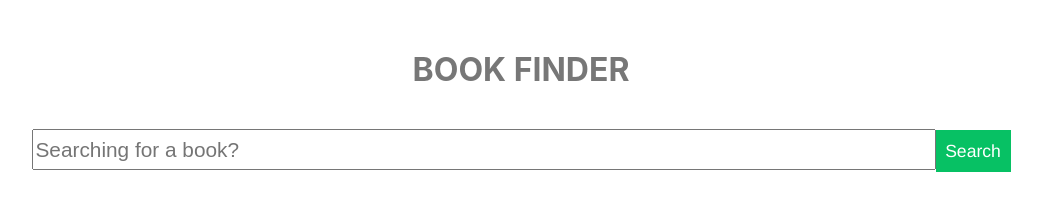
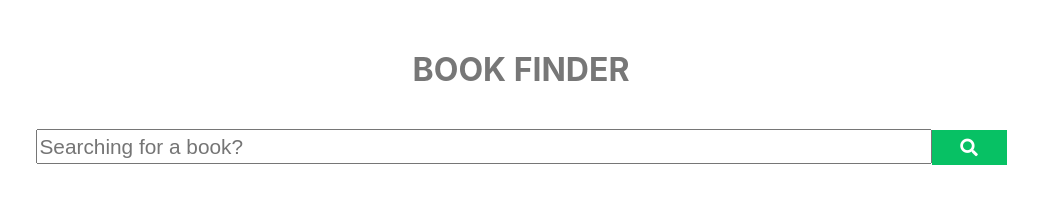
Before and after one commit to chocko120/book-finder, a React (Create React App) app: page / in a window 1280 px wide. Shown: the top 222 px of the page, without its empty margins (119-1161 px from the left). Built offline with nearby package versions, Linux system fonts and the light colour scheme; no server answers.

Commit message:
change search icon

```diff
--- a/public/index.html
+++ b/public/index.html
@@ -13,6 +13,9 @@
       user's mobile device or desktop. See https://developers.google.com/web/fundamentals/web-app-manifest/
     -->
     <link rel="manifest" href="%PUBLIC_URL%/manifest.json" />
+    <link rel="stylesheet" href="https://use.fontawesome.com/releases/v5.7.2/css/all.css"
+          integrity="sha384-fnmOCqbTlWIlj8LyTjo7mOUStjsKC4pOpQbqyi7RrhN7udi9RwhKkMHpvLbHG9Sr"
+          crossorigin="anonymous">
     <!--
       Notice the use of %PUBLIC_URL% in the tags above.
       It will be replaced with the URL of the `public` folder during the build.
@@ -23,6 +26,7 @@
       Learn how to configure a non-root public URL by running `npm run build`.
     -->
     <title>Book Finder</title>
+    <script></script>
   </head>
   <body>
     <noscript>You need to enable JavaScript to run this app.</noscript>
--- a/src/App.css
+++ b/src/App.css
@@ -8,11 +8,11 @@
   box-shadow: 4px 8px 16px rgba(0,0,0,0.3);
   transition: 0.3s;
   margin: 30px 10px;
-  width: 45vw;
+  width: 28vw;
   height: 45vh;
   border-radius: 2px;
   display: inline-block;
-  min-width: 350px;
+  min-width: 450px;
   min-height: 270px;
 }
 
@@ -23,7 +23,7 @@
 .book_wrapper:hover .book_thmb{
   box-shadow: 8px 10px 20px rgba(0,0,0,0.3);
   margin-top: -26px;
-  width: 36%;
+  width: 41%;
   height: 90%;
   transition: 0.3s;
 }
@@ -32,10 +32,18 @@
   margin-top: -20px;
   border-radius: 6px;
   height: 78%;
-  width: 35%;
+  width: 39%;
   float: left;
   box-shadow: 4px 8px 16px rgba(0,0,0,0.3);
   transition: 0.3s;
+}
+
+.book_content {
+  float: right;
+  width: 57%;
+  height: 100%;
+  position: relative;
+  text-align: left;
 }
 
 .book_info_button {
@@ -76,14 +84,6 @@ h3 {
   margin-bottom: 40px;
 }
 
-.book_content {
-  float: right;
-  width: 62%;
-  height: 100%;
-  position: relative;
-  text-align: left;
-}
-
 .no_books {
   color: #AAA;
   margin-top: 60px;
@@ -101,7 +101,7 @@ input {
   background-color: #07c164;
   color: white;
   width: 75px;
-  height: 42px;
+  height: 35px;
   padding-top: 2px;
   border: none;
   transition: 0.3s;
--- a/src/App.js
+++ b/src/App.js
@@ -40,13 +40,13 @@ class App extends Component {
         <h1 className='title'>BOOK FINDER</h1>
         <form onSubmit={this.searchBooks}>
           <input
-            type='text'
+            type='search'
             name='searchInput'
             onChange={this.onInputChange}
             value={this.state.searchInput}
             placeholder='Searching for a book?'
           />
-          <button className='search_btn'>Search</button>
+          <button className='search_btn'><i class="fas fa-search"></i></button>
         </form>
         <div>
           <Books books={this.state.foundBooks}/>
```
